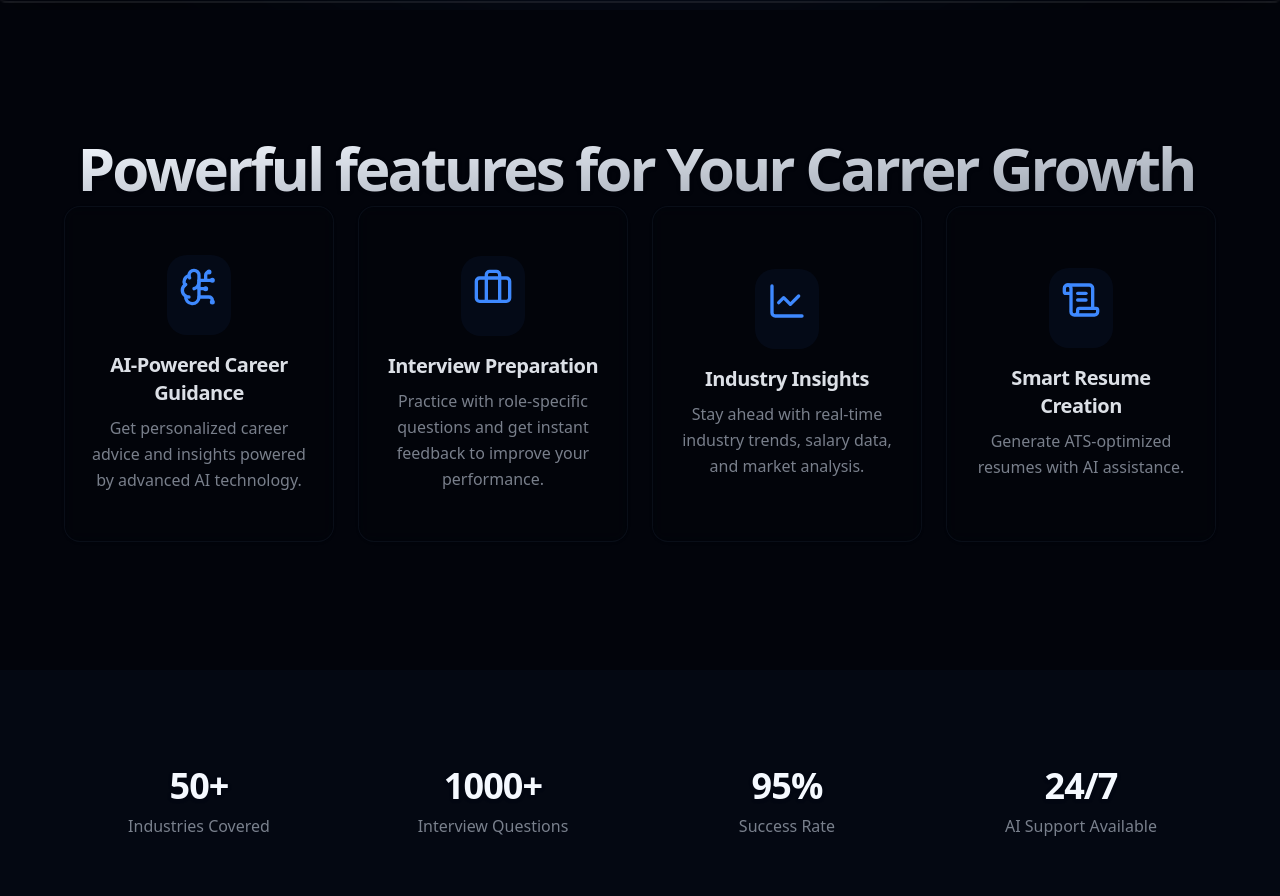
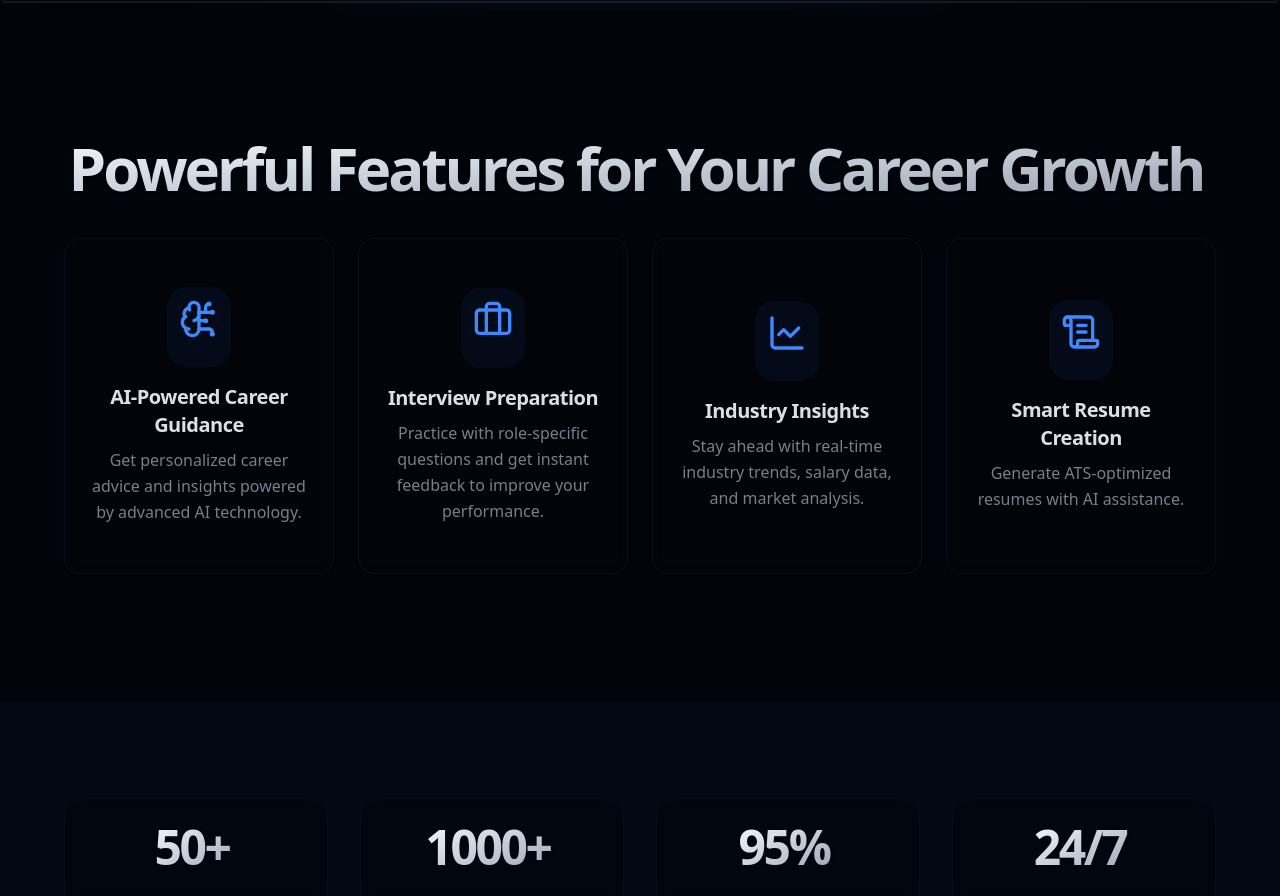
Before and after one commit to KaushalMikaelson/HireNova, a Next.js app: page / in a window 1280 px wide. Shown: the part 1900-2796 px from the top of the page. Built offline with nearby package versions, Linux system fonts and the light colour scheme; no server answers.

Commit message:
Buttons Fixed

```diff
--- a/app/layout.tsx
+++ b/app/layout.tsx
@@ -49,10 +49,10 @@ export default function RootLayout({
             <Toaster richColors/>
 
             {/* Footer */}
-            <footer className="bg-muted/50 py-12">
-              <div className="container mx-auto px-4 text-center text-gray-500">
-                <p>
-                  Made by <span className="text-primary">Kaushal</span>
+            <footer className="bg-muted/50 py-12 border-t border-border/50">
+              <div className="container mx-auto px-4 text-center text-muted-foreground">
+                <p className="text-sm font-medium tracking-wide">
+                  Built by <span className="text-primary font-bold">Kaushal</span>
                 </p>
               </div>
             </footer>
--- a/app/page.tsx
+++ b/app/page.tsx
@@ -20,8 +20,8 @@ export default function Home() {
       <HeroSection />
       <section className="w-full py-20 md:py-24 lg:py-32 bg-background">
         <div className="container mx-auto px-4 md:px-6 lg:px-8">
-          <h2 className="text-3xl font-bold text-center md:text-4xl lg:text-5xl xl:text-6xl gradient-title">
-            Powerful features for Your Carrer Growth
+          <h2 className="text-3xl font-bold text-center md:text-4xl lg:text-5xl xl:text-6xl gradient-title mb-8">
+            Powerful Features for Your Career Growth
           </h2>
           <div className="grid grid-cols-1 md:grid-cols-2 lg:grid-cols-4 gap-6 max-w-6xl mx-auto">
             {features.map((feature, index) => {
@@ -61,31 +61,31 @@ export default function Home() {
             whileInView={{ opacity: 1, scale: 1 }}
             viewport={{ once: true }}
             transition={{ duration: 0.6 }}
-            className="grid grid-cols-1 md:grid-cols-2 lg:grid-cols-4 gap-6 max-w-6xl mx-auto"
+            className="grid grid-cols-1 md:grid-cols-2 lg:grid-cols-4 gap-8 max-w-6xl mx-auto"
           >
-            <div className="flex flex-col items-center justify-center space-y-2 group">
-              <h3 className="text-4xl font-extrabold tracking-tight text-foreground drop-shadow-sm transition-transform duration-300 group-hover:scale-105">
+            <div className="flex flex-col items-center justify-center space-y-3 group bg-background/30 backdrop-blur-sm p-6 rounded-2xl border border-border/30 hover:border-primary/30 transition-all duration-300 hover:shadow-lg">
+              <h3 className="text-5xl font-extrabold tracking-tighter gradient-title transition-transform duration-300 group-hover:scale-110">
                 50+
               </h3>
-              <p className="text-muted-foreground/80 font-medium">Industries Covered</p>
+              <p className="text-muted-foreground font-medium text-lg">Industries Covered</p>
             </div>
-            <div className="flex flex-col items-center justify-center space-y-2 group">
-              <h3 className="text-4xl font-extrabold tracking-tight text-foreground drop-shadow-sm transition-transform duration-300 group-hover:scale-105">
+            <div className="flex flex-col items-center justify-center space-y-3 group bg-background/30 backdrop-blur-sm p-6 rounded-2xl border border-border/30 hover:border-primary/30 transition-all duration-300 hover:shadow-lg">
+              <h3 className="text-5xl font-extrabold tracking-tighter gradient-title transition-transform duration-300 group-hover:scale-110">
                 1000+
               </h3>
-              <p className="text-muted-foreground/80 font-medium">Interview Questions</p>
+              <p className="text-muted-foreground font-medium text-lg">Interview Questions</p>
             </div>
-            <div className="flex flex-col items-center justify-center space-y-2 group">
-              <h3 className="text-4xl font-extrabold tracking-tight text-foreground drop-shadow-sm transition-transform duration-300 group-hover:scale-105">
+            <div className="flex flex-col items-center justify-center space-y-3 group bg-background/30 backdrop-blur-sm p-6 rounded-2xl border border-border/30 hover:border-primary/30 transition-all duration-300 hover:shadow-lg">
+              <h3 className="text-5xl font-extrabold tracking-tighter gradient-title transition-transform duration-300 group-hover:scale-110">
                 95%
               </h3>
-              <p className="text-muted-foreground/80 font-medium">Success Rate</p>
+              <p className="text-muted-foreground font-medium text-lg">Success Rate</p>
             </div>
-            <div className="flex flex-col items-center justify-center space-y-2 group">
-              <h3 className="text-4xl font-extrabold tracking-tight text-foreground drop-shadow-sm transition-transform duration-300 group-hover:scale-105">
+            <div className="flex flex-col items-center justify-center space-y-3 group bg-background/30 backdrop-blur-sm p-6 rounded-2xl border border-border/30 hover:border-primary/30 transition-all duration-300 hover:shadow-lg">
+              <h3 className="text-5xl font-extrabold tracking-tighter gradient-title transition-transform duration-300 group-hover:scale-110">
                 24/7
               </h3>
-              <p className="text-muted-foreground/80 font-medium">AI Support Available</p>
+              <p className="text-muted-foreground font-medium text-lg">AI Support Available</p>
             </div>
           </motion.div>
         </div>
@@ -94,9 +94,9 @@ export default function Home() {
 
       <section className="w-full py-20 md:py-24 lg:py-32 bg-background">
         <div className="container mx-auto px-4 md:px-6 lg:px-8">
-          <div>
-            <h2 className="text-3xl font-bold text-center md:text-4xl lg:text-5xl xl:text-6xl gradient-title">
-              How it Works
+          <div className="text-center mb-12">
+            <h2 className="text-3xl font-bold md:text-4xl lg:text-5xl xl:text-6xl gradient-title">
+              How It Works
             </h2>
           </div>
           <p className="text-center text-muted-foreground">
@@ -139,29 +139,29 @@ export default function Home() {
             What Our Users Say
           </h2>
           <div className="grid grid-cols-1 md:grid-cols-3 gap-8 max-w-6xl mx-auto">
-            {testimonial.map((testimonial, index) => {
+            {testimonial.map((t, index) => {
 
               return (
                 <Card
                   key={index}
-                  className="bg-background"
+                  className="bg-background/50 backdrop-blur-sm border-border/50 shadow-lg hover:-translate-y-1 transition-transform duration-300"
                 >
                   <CardContent className="p-6 text-center flex flex-col items-center" >
                     <div className="flex flex-col space-y-4">
                       <div className="flex items-center space-x-2">
                         <div className="relative h-12 w-12 flex-shrink-0">
                           <Image
-                            src={testimonial.image}
-                            alt={testimonial.author}
+                            src={t.image}
+                            alt={t.author}
                             width={40}
                             height={40}
                             className="rounded-full object-cover border-2 border-primary/20"
                           />
                         </div>
                         <div>
-                          <p className=" font-semibold">{testimonial.author}</p>
-                          <p className="text-muted-foreground">{testimonial.role}</p>
-                          <p className="text-sm text-muted-foreground">{testimonial.company}</p>
+                          <p className=" font-semibold">{t.author}</p>
+                          <p className="text-muted-foreground">{t.role}</p>
+                          <p className="text-sm text-muted-foreground">{t.company}</p>
                         </div>
                       </div>
                       <div>
@@ -170,7 +170,7 @@ export default function Home() {
                             <span className="text-3xl text-primary absolute -top-4 -left-2">
                               &quot;
                             </span>
-                            {testimonial.quote}</p>
+                            {t.quote}</p>
 
                         </blockquote>
                       </div>
@@ -223,8 +223,9 @@ export default function Home() {
               Join thousands of professionals who have transformed their careers with HireNova.
             </p>
             <Link href="/dashboard" passHref>
-              <Button size="lg" variant="secondary" className=" h-11 mt-5 animate-bounce ">
-                Start Your Journey Today <ArrowRight className="ml-2 h-5 w-5" />
+              <Button size="lg" variant="secondary" className="h-11 mt-5 group hover:bg-white hover:text-black transition-all duration-300 px-8 rounded-full font-semibold shadow-xl">
+                Start Your Journey Today{" "}
+                <ArrowRight className="ml-2 h-5 w-5 transition-transform duration-300 group-hover:translate-x-1" />
               </Button>
             </Link>
 
--- a/components/ui/accordion.tsx
+++ b/components/ui/accordion.tsx
@@ -35,7 +35,7 @@ function AccordionTrigger({
       <AccordionPrimitive.Trigger
         data-slot="accordion-trigger"
         className={cn(
-          "focus-visible:border-ring focus-visible:ring-ring/50 flex flex-1 items-start justify-between gap-4 rounded-md py-4 text-left text-sm font-medium transition-all outline-none hover:underline focus-visible:ring-[3px] disabled:pointer-events-none disabled:opacity-50 [&[data-state=open]>svg]:rotate-180",
+          "focus-visible:border-ring focus-visible:ring-ring/50 flex flex-1 items-start justify-between gap-4 rounded-md py-4 text-left text-sm font-medium transition-all outline-none hover:underline focus-visible:ring-[3px] disabled:pointer-events-none disabled:opacity-50 [&[data-state=open]>svg]:rotate-180 cursor-pointer",
           className
         )}
         {...props}
--- a/components/ui/button.tsx
+++ b/components/ui/button.tsx
@@ -5,7 +5,7 @@ import { Slot } from "radix-ui"
 import { cn } from "@/lib/utils"
 
 const buttonVariants = cva(
-  "inline-flex items-center justify-center gap-2 whitespace-nowrap rounded-md text-sm font-medium transition-all disabled:pointer-events-none disabled:opacity-50 [&_svg]:pointer-events-none [&_svg:not([class*='size-'])]:size-4 shrink-0 [&_svg]:shrink-0 outline-none focus-visible:border-ring focus-visible:ring-ring/50 focus-visible:ring-[3px] aria-invalid:ring-destructive/20 dark:aria-invalid:ring-destructive/40 aria-invalid:border-destructive",
+  "inline-flex items-center justify-center gap-2 whitespace-nowrap rounded-md text-sm font-medium transition-all cursor-pointer disabled:pointer-events-none disabled:opacity-50 [&_svg]:pointer-events-none [&_svg:not([class*='size-'])]:size-4 shrink-0 [&_svg]:shrink-0 outline-none focus-visible:border-ring focus-visible:ring-ring/50 focus-visible:ring-[3px] aria-invalid:ring-destructive/20 dark:aria-invalid:ring-destructive/40 aria-invalid:border-destructive",
   {
     variants: {
       variant: {
--- a/components/ui/header.tsx
+++ b/components/ui/header.tsx
@@ -10,9 +10,9 @@ import { checkUser } from "@/lib/checkUser";
 const Header = async () => {
   await checkUser();
   return (
-    <header className="fixed top-0 w-full border-b bg-background/80 backdrop-blur-md z-50 supports-[backdrop-filter]:bg-background/60">
+    <header className="fixed top-0 w-full border-b border-border/50 bg-background/40 backdrop-blur-2xl z-50 supports-[backdrop-filter]:bg-background/20 transition-all duration-300">
 
-  <nav className="container mx-auto px-3 h-16 flex items-center justify-between">
+  <nav className="container mx-auto px-4 h-16 flex items-center justify-between">
 
     {/* LEFT SIDE */}
     <Link href="/" className="flex items-center">
```
